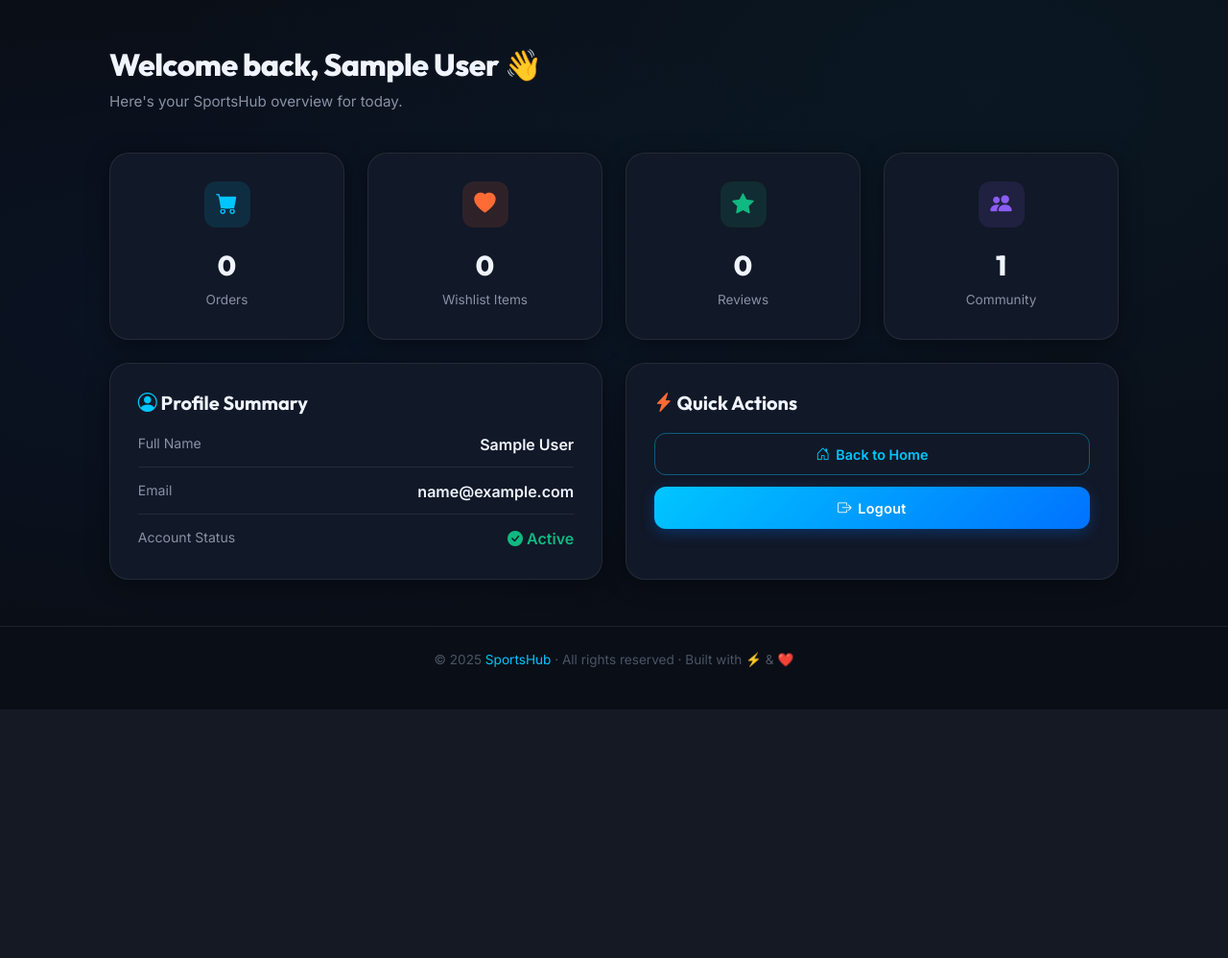
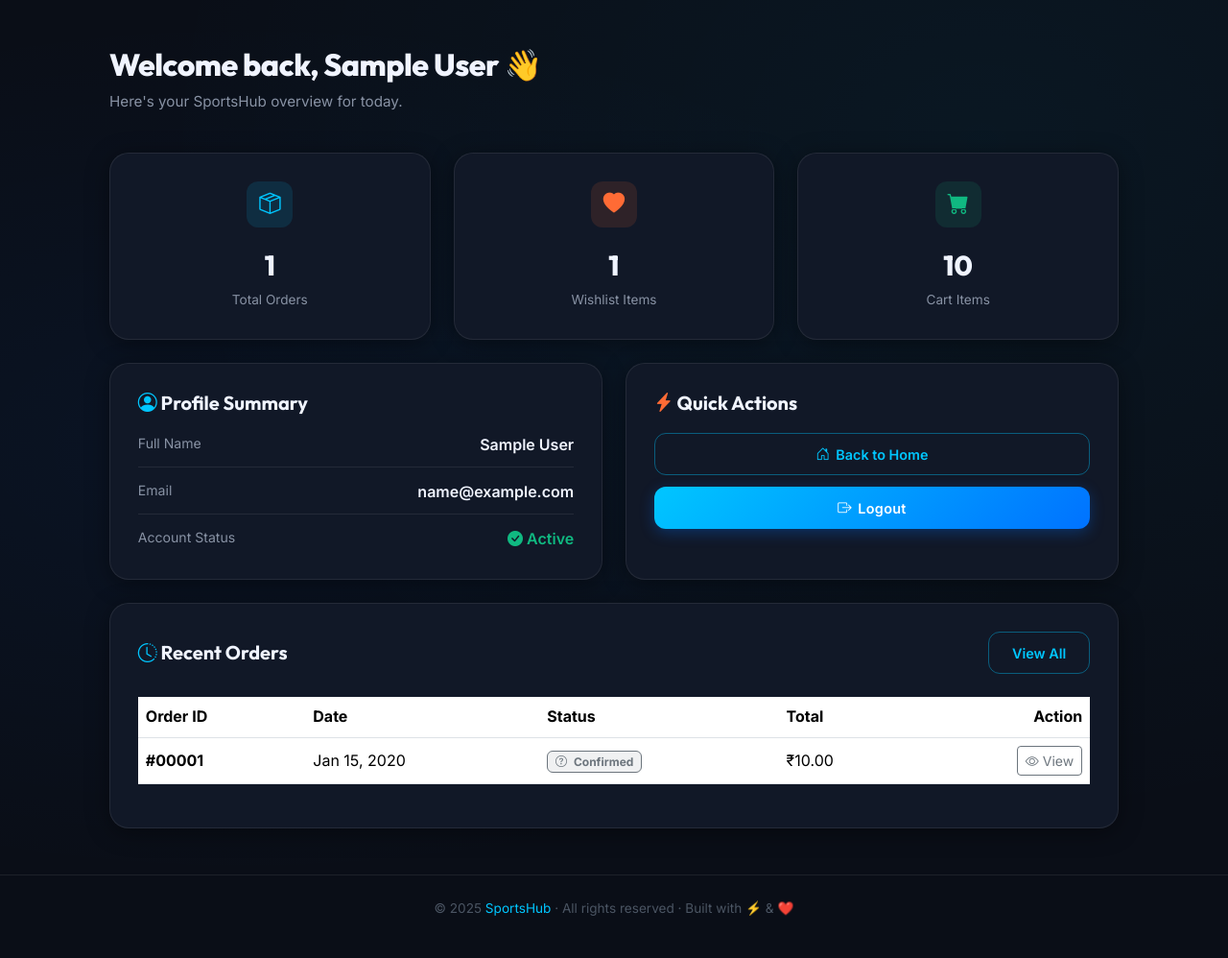
Before and after one commit to nikhilghotankar-8881/SportsHub, a Flask app: page /dashboard in a window 1280 px wide. Shown: the part 64-1062 px from the top of the page at 96% size. Before the commit the page ends 803 px from the top, so only its background shows below. Run offline with Flask 3, Linux system fonts and the light colour scheme; a user stored in the database is signed in; tables that the repository leaves empty hold one stand-in row (values such as "Sample post").

Commit message:
Add user dashboard

```diff
--- a/app/routes/main_routes.py
+++ b/app/routes/main_routes.py
@@ -22,4 +22,16 @@ def index():
 @main.route("/dashboard")
 @login_required
 def dashboard():
-    return render_template("dashboard.html", title="Dashboard")
+    total_orders = current_user.orders.count()
+    total_wishlist_items = current_user.wishlist_items.count()
+    total_cart_items = sum(item.quantity for item in current_user.cart_items.all())
+    recent_orders = current_user.orders.limit(5).all()
+
+    return render_template(
+        "dashboard.html",
+        title="Dashboard",
+        total_orders=total_orders,
+        total_wishlist_items=total_wishlist_items,
+        total_cart_items=total_cart_items,
+        recent_orders=recent_orders
+    )
--- a/templates/dashboard.html
+++ b/templates/dashboard.html
@@ -15,32 +15,25 @@
 
   <!-- Stats Cards -->
   <div class="row g-4 mb-4">
-    <div class="col-sm-6 col-lg-3">
+    <div class="col-sm-4">
       <div class="dashboard-card text-center">
-        <div class="card-icon icon-blue mx-auto"><i class="bi bi-cart-fill" style="color:#00c6ff;"></i></div>
-        <span class="card-value">0</span>
-        <span class="card-label">Orders</span>
+        <div class="card-icon icon-blue mx-auto"><i class="bi bi-box-seam" style="color:#00c6ff;"></i></div>
+        <span class="card-value">{{ total_orders }}</span>
+        <span class="card-label">Total Orders</span>
       </div>
     </div>
-    <div class="col-sm-6 col-lg-3">
+    <div class="col-sm-4">
       <div class="dashboard-card text-center">
         <div class="card-icon icon-orange mx-auto"><i class="bi bi-heart-fill" style="color:#ff6b35;"></i></div>
-        <span class="card-value">0</span>
+        <span class="card-value">{{ total_wishlist_items }}</span>
         <span class="card-label">Wishlist Items</span>
       </div>
     </div>
-    <div class="col-sm-6 col-lg-3">
+    <div class="col-sm-4">
       <div class="dashboard-card text-center">
-        <div class="card-icon icon-green mx-auto"><i class="bi bi-star-fill" style="color:#10b981;"></i></div>
-        <span class="card-value">0</span>
-        <span class="card-label">Reviews</span>
-      </div>
-    </div>
-    <div class="col-sm-6 col-lg-3">
-      <div class="dashboard-card text-center">
-        <div class="card-icon icon-purple mx-auto"><i class="bi bi-people-fill" style="color:#8b5cf6;"></i></div>
-        <span class="card-value">1</span>
-        <span class="card-label">Community</span>
+        <div class="card-icon icon-green mx-auto"><i class="bi bi-cart-fill" style="color:#10b981;"></i></div>
+        <span class="card-value">{{ total_cart_items }}</span>
+        <span class="card-label">Cart Items</span>
       </div>
     </div>
   </div>
@@ -90,5 +83,60 @@
     </div>
   </div>
 
+  <!-- Recent Orders -->
+  <div class="row mt-4">
+    <div class="col-12">
+      <div class="dashboard-card">
+        <div class="d-flex justify-content-between align-items-center mb-4">
+          <h5 style="font-family:'Outfit',sans-serif;font-weight:700;margin:0;">
+            <i class="bi bi-clock-history" style="color:var(--primary);"></i> Recent Orders
+          </h5>
+          <a href="{{ url_for('orders.order_history') }}" class="btn-outline-custom btn-sm">View All</a>
+        </div>
+
+        {% if recent_orders %}
+          <div class="table-responsive">
+            <table class="table custom-table align-middle">
+              <thead>
+                <tr>
+                  <th>Order ID</th>
+                  <th>Date</th>
+                  <th>Status</th>
+                  <th>Total</th>
+                  <th class="text-end">Action</th>
+                </tr>
+              </thead>
+              <tbody>
+                {% for order in recent_orders %}
+                <tr>
+                  <td><strong>#{{ '%05d' | format(order.id) }}</strong></td>
+                  <td>{{ order.created_at.strftime('%b %d, %Y') }}</td>
+                  <td>
+                    {% set badge_class, icon = order.status_badge %}
+                    <span class="badge bg-{{ badge_class }} bg-opacity-10 text-{{ badge_class }} border border-{{ badge_class }}">
+                      <i class="bi {{ icon }} me-1"></i> {{ order.status|title }}
+                    </span>
+                  </td>
+                  <td>{{ order.formatted_total }}</td>
+                  <td class="text-end">
+                    <a href="{{ url_for('orders.order_detail', order_id=order.id) }}" class="btn btn-sm btn-outline-secondary">
+                      <i class="bi bi-eye"></i> View
+                    </a>
+                  </td>
+                </tr>
+                {% endfor %}
+              </tbody>
+            </table>
+          </div>
+        {% else %}
+          <div class="text-center py-4 text-muted">
+            <i class="bi bi-box-seam" style="font-size: 2rem;"></i>
+            <p class="mt-2 mb-0">No orders placed yet.</p>
+          </div>
+        {% endif %}
+      </div>
+    </div>
+  </div>
+
 </div>
 {% endblock %}
```
